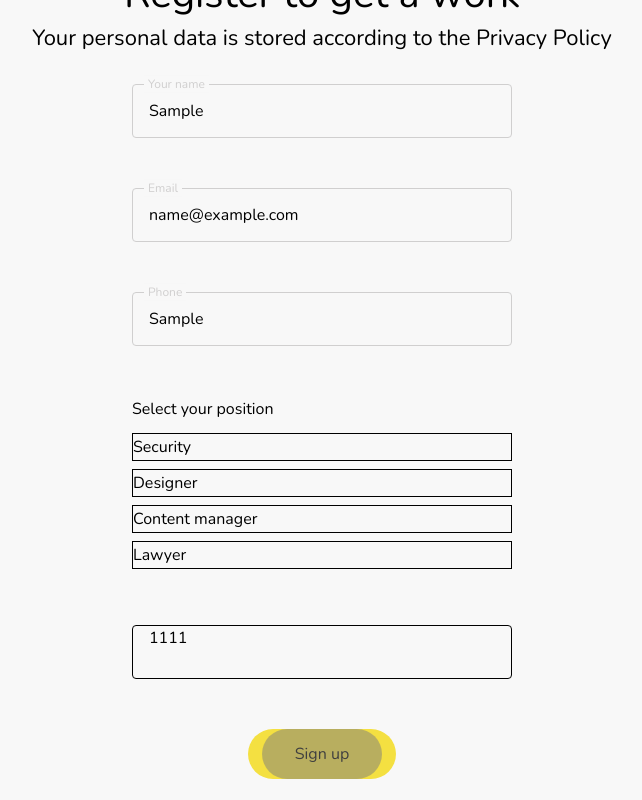
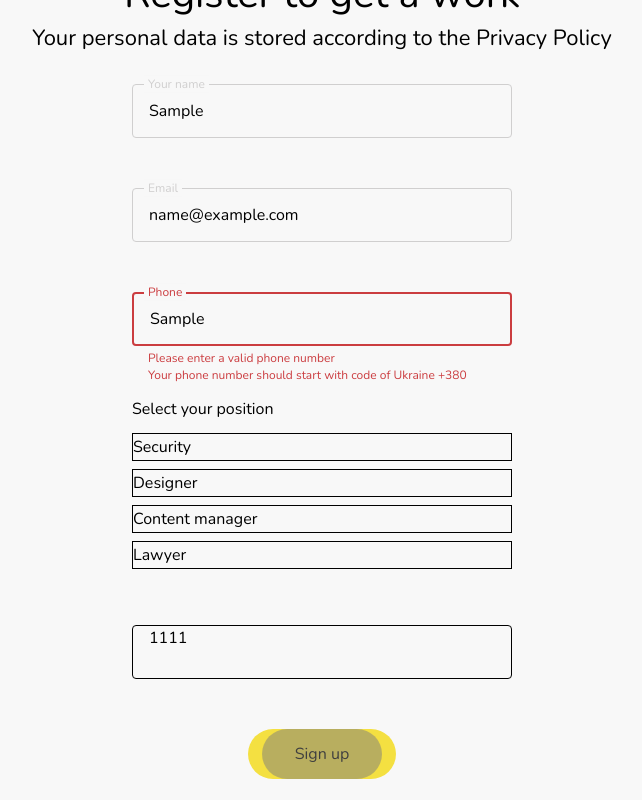
Before and after one commit to RS882/testtask-abz, a React (Create React App) app: page /login in a window 1280 px wide. Both pictures are taken after typing "Sample", "name@example.com", "Sample" into the empty fields and a click on the button "Sign up". Shown: the part 180-980 px from the top of the page, without its empty margins (318-960 px from the left). Built offline with nearby package versions, Linux system fonts and the light colour scheme.

Commit message:
+ validation from

```diff
--- a/src/componrnts/FormControl/Form.Control.jsx
+++ b/src/componrnts/FormControl/Form.Control.jsx
@@ -1,9 +1,8 @@
-import { useState, useEffect } from "react";
 
 
 const FormControl = ({ input, meta, helperText, ...props }) => {
 
-	console.log(props);
+	// console.log(meta.error);
 	const isActiveTextInput = meta.active && input.type === `text`;
 	const isEneblFille = input.value && !meta.active && input.type === `text`;
 	const hasError = meta.error && meta.touched && input.type === `text`;
@@ -18,7 +17,7 @@ const FormControl = ({ input, meta, helperText, ...props }) => {
 	const styleVisible = { opacity: 1, visibility: 'visible', };
 	let styleInputText = { opacity: 0, visibility: `hidden`, color: colorFrame.eneblFilled, };
 	let borderStyle = { border: `1px solid ${colorFrame.eneblFilled}`, };
-	let styleHelpText = { color: `inherit`, };
+	let styleHelpText = { opacity: 0, visibility: `hidden`, color: `inherit`, };
 
 	if (isActiveTextInput) {
 		styleInputText = { ...styleVisible, color: colorFrame.active };
@@ -31,11 +30,10 @@ const FormControl = ({ input, meta, helperText, ...props }) => {
 	if (hasError) {
 		styleInputText = { ...styleVisible, color: colorFrame.error };
 		borderStyle = { border: `2px solid ${colorFrame.error}`, };
-		styleHelpText = { color: colorFrame.error, };
+		styleHelpText = { ...styleVisible, color: colorFrame.error, };
 
 	};
 	if (isDisebled) {
-
 		borderStyle = { border: `1px solid ${colorFrame.disabled}`, };
 		styleHelpText = { color: colorFrame.disabled, };
 	};
@@ -48,6 +46,7 @@ const FormControl = ({ input, meta, helperText, ...props }) => {
 	);
 	const helperTextElem = (
 		<div className="_helper-text">
+			{hasError && <span style={styleHelpText}>{meta.error}<br /></span>}
 			<span style={styleHelpText}>{helperText}</span>
 		</div>
 	);
--- a/src/componrnts/LoginPage/LoginPage.jsx
+++ b/src/componrnts/LoginPage/LoginPage.jsx
@@ -1,6 +1,7 @@
 import Button from "../button/button";
 import { Form, Field } from 'react-final-form'
 import { Input } from './../FormControl/Form.Control';
+import { composeValidators, required, minLength, maxLength, emailValid, phoneValid } from './../utilits/validators';
 
 const Login = (props) => {
 
@@ -32,6 +33,9 @@ const Login = (props) => {
 						initialValues={{ ...formData, }}
 						render={({ handleSubmit, form, submitting, pristine, errors, values }) => {
 							// console.log(values);
+							const minLengtText2 = minLength(2);
+							const maxLengtText60 = maxLength(60);
+							const maxLengtText100 = maxLength(100);
 							const radiosElem = props.positions.map((el, i) => {
 								return <div key={el.id}>
 									<Field
@@ -40,7 +44,7 @@ const Login = (props) => {
 										name="position_id"
 										id={`position_${el.id}`}
 										value={el.id}
-										checked={!i || false}
+										checked={!i}
 										hidden
 									/>
 									<label className="radio__label" htmlFor={`position_${el.id}`}>
@@ -60,8 +64,8 @@ const Login = (props) => {
 											type={`text`}
 											name="name"
 											placeholder="Your name"
-
-											helperText="Username should contain 2-60 characters" />
+											validate={composeValidators(required, minLengtText2, maxLengtText60)}
+											helperText="Your name should contain 2-60 characters" />
 									</div>
 									<div className="form__input-box">
 										<Field
@@ -70,7 +74,8 @@ const Login = (props) => {
 											type={`text`}
 											name="email"
 											placeholder="Email"
-											helperText="User email, must be a valid email according to RFC2822" />
+											validate={composeValidators(required, minLengtText2, maxLengtText100, emailValid)}
+											helperText="Your email, must be a valid email according to RFC2822" />
 									</div>
 									<div className="form__input-box">
 										<Field
@@ -79,7 +84,8 @@ const Login = (props) => {
 											type={`text`}
 											name="phone"
 											placeholder="Phone"
-											helperText="User phone number. Number should start with code of Ukraine +380" />
+											validate={composeValidators(required, phoneValid)}
+											helperText="Your phone number should start with code of Ukraine +380" />
 									</div>
 									<div className="form__radiobtns radio">
 										<h5 className="radio__title">Select your position</h5>
--- a/src/componrnts/utilits/validators.js
+++ b/src/componrnts/utilits/validators.js
@@ -2,7 +2,11 @@ export const required = (value) => (value ? undefined : `This field is required`
 
 export const maxLength = (maxLength) => (value) =>
 	(value && value.length <= maxLength) ? undefined :
-		`Max length is not more than ${maxLength}`;
+		`Max length  ${maxLength} characters`;
+
+export const minLength = (minLength) => (value) =>
+	(value && value.length >= minLength) ? undefined :
+		`Min length ${minLength} characters`;
 
 export const mustBeNumber = (value) => (isNaN(value) ?
 	`Must be a number` : undefined);
@@ -10,11 +14,22 @@ export const mustBeNumber = (value) => (isNaN(value) ?
 
 export const minValue = (min) => (value) =>
 	isNaN(value) || value >= min ? undefined :
-		`Should be greater than ${min}`;
+		`Should be greater than ${min} `;
 
-export const emailValid = (value) =>
-	(/^([A-Za-z0-9_\-.])+@([A-Za-z0-9_\-.])+\.([A-Za-z]{2,4})$/).test(value) ?
+export const emailValid = (value) => {
+	const reg = new RegExp(
+		/^(?:[a-z0-9!#$%&'*+/=?^_`{|}~-]+(?:\.[a-z0-9!#$%&'*+/=?^_`{|}~-]+)*|"(?:[\x01-\x08\x0b\x0c\x0e-\x1f\x21\x23-\x5b\x5d-\x7f]|\\[\x01-\x09\x0b\x0c\x0e-\x7f])*")@(?:(?:[a-z0-9](?:[a-z0-9-]*[a-z0-9])?\.)+[a-z0-9](?:[a-z0-9-]*[a-z0-9])?|\[(?:(?:25[0-5]|2[0-4][0-9]|[01]?[0-9][0-9]?)\.){3}(?:25[0-5]|2[0-4][0-9]|[01]?[0-9][0-9]?|[a-z0-9-]*[a-z0-9]:(?:[\x01-\x08\x0b\x0c\x0e-\x1f\x21-\x5a\x53-\x7f]|\\[\x01-\x09\x0b\x0c\x0e-\x7f])+)\])$/
+	)
+	return reg.test(value) ?
 		undefined : `Please enter a valid e-mail`;
+}
+
+export const phoneValid = (value) => {
+	const reg = new RegExp(/^[\+]{0,1}380([0-9]{9})$/)
+	return reg.test(value) ?
+		undefined : `Please enter a valid phone number`;
+}
+
 
 
 
--- a/src/scss/login_page.scss
+++ b/src/scss/login_page.scss
@@ -91,7 +91,7 @@
 	left: 12px;
 	transform: translateY(-50%);
 	background-color: $bgColor;
-	// color: $secondaryColor;
+
 	font-size: 12px;
 	line-height: 16.8px;
 	padding: 0 4px;
@@ -114,7 +114,5 @@
 	padding: 0px 16px;
 	font-size: 12px;
 	line-height: 16.8px;
-	opacity: 0;
-	visibility: hidden;
-	transition: opacity 0.3s ease 0s, visibility 0.3s ease 0s;
+	transition: opacity 2s ease 0s, visibility 2s ease 0s;
 }
```
